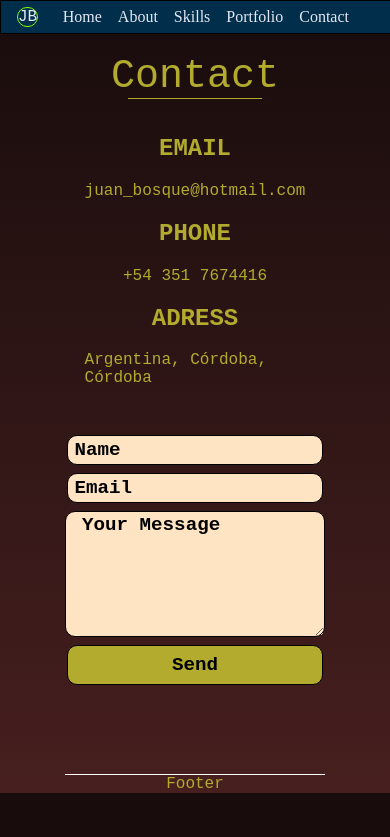
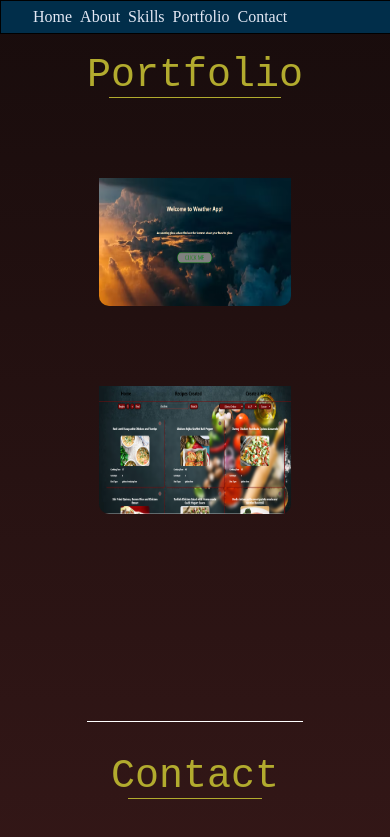
Before and after one commit to bosque-juan/portfolioreact, a React (Create React App) app: page / in a window 390 px wide. Shown: the top 837 px of the page. Built offline with nearby package versions, Linux system fonts and the light colour scheme.

Commit message:
portfolio responsive

```diff
--- a/src/presentational/Contact.module.css
+++ b/src/presentational/Contact.module.css
@@ -111,7 +111,7 @@ input {
   .containerContact {
     display: flex;
     flex-direction: column;
-    justify-content: start;
+    justify-content: flex-start;
 
   }
   .data {
--- a/src/presentational/Nav.module.css
+++ b/src/presentational/Nav.module.css
@@ -34,7 +34,7 @@ a {
   width: 65%;
 }
 
-@media screen and (max-width: 600px) {
+@media screen and (min-width:400px) and (max-width: 600px)  {
   .logo {
     display: flex;
 
@@ -64,3 +64,34 @@ a {
     border: solid 1px black;
   }
 }
+@media screen and (max-width: 400px) {
+  .logo {
+    display: none;
+
+    padding: 0px;
+    left:1rem;
+  }
+  .links{
+    margin-right: 1rem;
+    margin-left: 2rem;
+    width: 100%;
+    justify-content: flex-start;
+    gap:0.5rem;
+  }
+  a{
+    font-size:1rem;
+    font-family: 'Times New Roman', Times, serif;
+  }
+  .headNav {
+    position: fixed;
+
+    z-index: 1000;
+    width: 100vh;
+    display: flex;
+    height: 2rem;
+
+    background-color: #012e4a;
+
+    border: solid 1px black;
+  }
+}
--- a/src/presentational/Portfolio.jsx
+++ b/src/presentational/Portfolio.jsx
@@ -7,7 +7,7 @@ export default function Portfolio() {
   return (
     <div id="portfolio" className={Style.headPortfolio}>
       <Slide left cascade>
-        <h1 className={Style.mainPortfolio}>Portfolio</h1>
+        <main className={Style.mainPortfolio}>Portfolio</main>
         <div className={Style.containerPortfolio}>
           <div className={Style.imgContainer}>
 
--- a/src/presentational/Portfolio.module.css
+++ b/src/presentational/Portfolio.module.css
@@ -1,12 +1,3 @@
-.containerPortfolio {
-  display: flex;
-  padding-top: 8%;
-  justify-content: center;
-  gap: 3rem;
-  height: 60vh;
-  width: 80%;
-}
-
 .headPortfolio {
   display: grid;
   justify-items: center;
@@ -17,6 +8,14 @@
   padding-top: 7rem;
   font-size: 3rem;
   justify-content: center;
+}
+.containerPortfolio {
+  display: flex;
+  padding-top: 8%;
+  justify-content: center;
+  gap: 3rem;
+  height: 60vh;
+  width: 80%;
 }
 
 .mainPortfolio::after {
@@ -73,21 +72,54 @@
   transition: 1s;
 }
 @media screen and (max-width: 600px) {
-  .headPortfolio{display:none}
-    .containerPortfolio {
+  .mainPortfolio {
+    padding-top: 2rem;
+    font-size: 2.5rem;
+  }
+  .containerPortfolio {
+    display: flex;
+    flex-direction: column;
+    justify-content: flex-start;
+    padding-top: 2rem;
+    height: 70vh;
+    width: 10%;
 
-    padding-top: 3%;
-    justify-content: center;
-    gap: .5rem;
-    height: 60vh;
-    width: 80%;
   }
   .imgContainer {
     position: relative;
     display: inline-block;
-
+  }
+  .imgPortfolio {
+    display: grid;
+    padding-top: 3rem;
+    justify-content: center;
+    margin-right: 0rem;
+    height: 8rem;
+    width: 12rem;
+    border-radius: 10px;
+  }
+  .imgContainer {
+    position: relative;
+    display: inline-block;
+    height: 10rem;
+  }
+  .imgTitle {
+    position: absolute;
+    top: 50%;
+    left: 550%;
+    border-radius: 10px;
+    transform: translate(-50%, -50%);
+    height: 7rem;
+    width: 12rem;
+    align-items: center;
+    color: #b2ab2e;
+    padding: 10px;
+    opacity: 0;
+    transition: opacity 0.3s;
+    backdrop-filter: blur(10px);
+    font-family: "Courier New", Courier, monospace;
+    font-size: 1rem;
+    line-height: 2rem;
+    font-display: 1px;
+  }
 }
-.imgPortfolio{
-    margin-right: 0rem;
-}
-}
```
